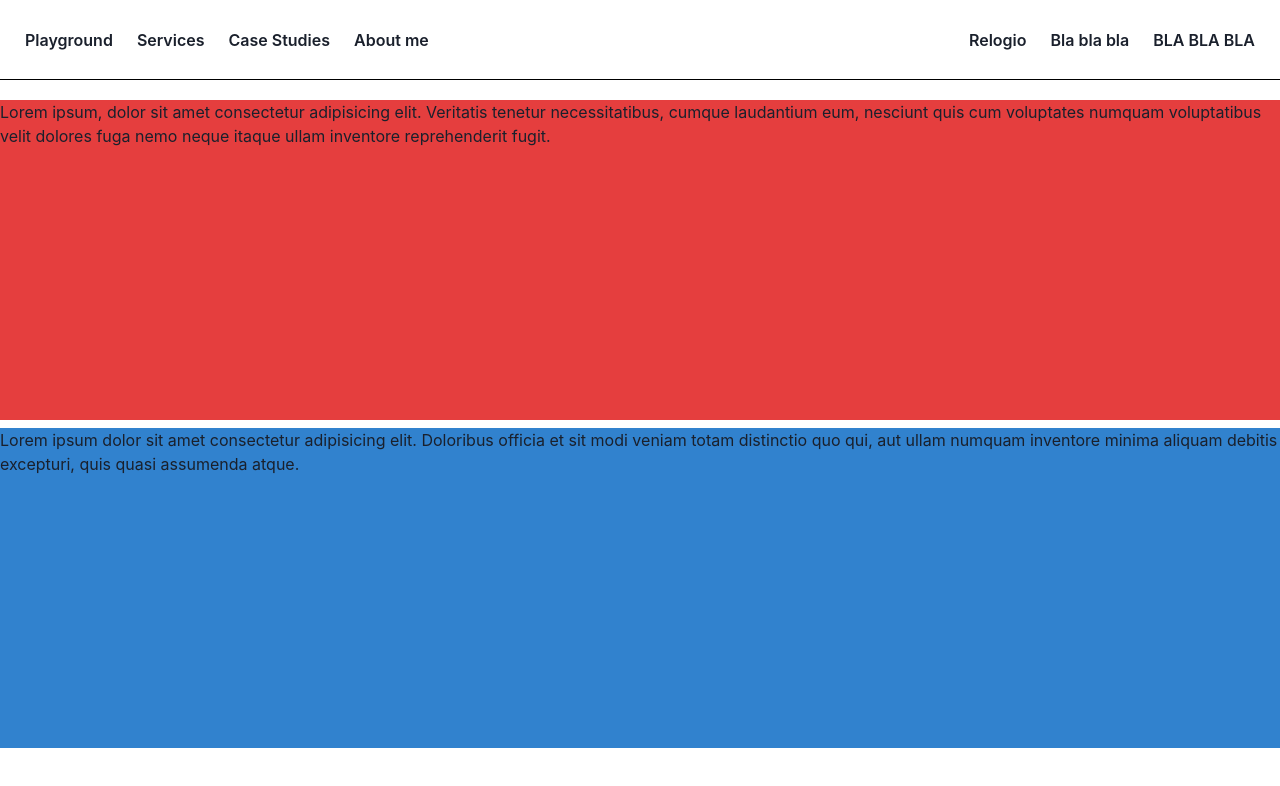
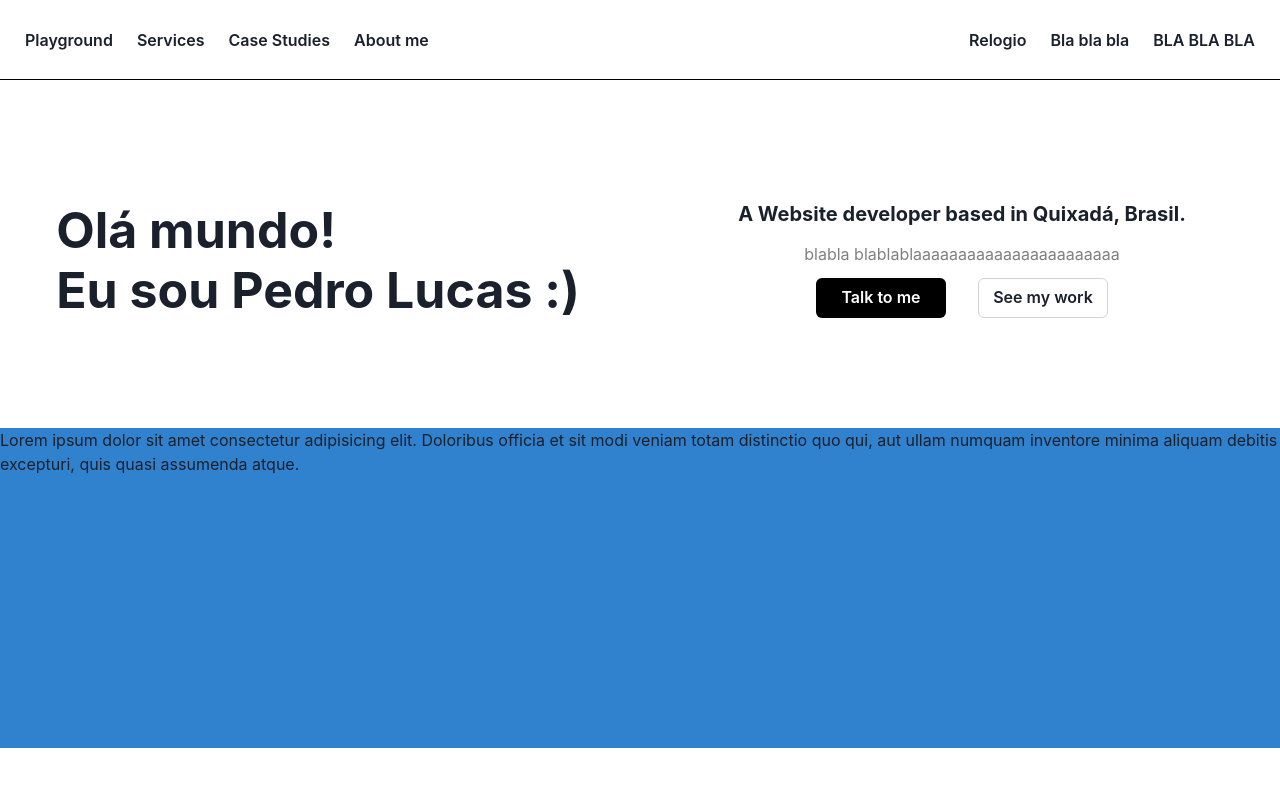
Before and after one commit to PedroLucasDeveloper/Portfolio-Frontend, a React (Vite) app in the folder frontend/: page / in a window 1280 px wide. Shown: the top 786 px of the page. Built offline with nearby package versions, Linux system fonts and the light colour scheme.

Commit message:
Implementei parte da página inicial

```diff
--- /dev/null
+++ b/frontend/src/components/Hello.jsx
@@ -0,0 +1,26 @@
+import { Box, Button, Grid, GridItem, Heading, Stack, Text } from '@chakra-ui/react'
+
+function Hello() {
+
+  return (
+    <Box>
+      <Grid templateColumns='repeat(2, 1fr)' gap={2}>
+      <GridItem display={'flex'} justifyContent={'center'} alignItems={'center'} w='100%' h={'40vh'} p={3}>
+        <Heading fontSize={'50px'}>Olá mundo! <br /> Eu sou Pedro Lucas :)</Heading>
+      </GridItem>
+
+      <GridItem display={'flex'} flexDirection={'column'} justifyContent={'center'} alignItems={'center'} w='100%' h={'40vh'} p={3}>
+      <Heading fontSize={'20px'} mb={4}>A Website developer based in Quixadá, Brasil.</Heading>
+      <Text mb={3} color={'gray'}>blabla blablablaaaaaaaaaaaaaaaaaaaaaaa</Text>
+        <Stack spacing={8} direction={'row'}>
+            <Button bg={'black'} color={'white'} w={'130px'}>Talk to me</Button>
+            <Button variant={'solid'} border={'1px solid lightgray'} bg={'white'} w={'130px'}>See my work</Button>
+        </Stack>
+      </GridItem>
+    </Grid>
+
+    </Box>
+  )
+}
+
+export default Hello
--- a/frontend/src/pages/PaginaInicial.jsx
+++ b/frontend/src/pages/PaginaInicial.jsx
@@ -1,5 +1,6 @@
 import { Box, Grid, GridItem } from '@chakra-ui/react'
 import MenuBar from '../components/MenuBar'
+import Hello from '../components/Hello'
 
 function PaginaInicial() {
 
@@ -8,8 +9,8 @@ function PaginaInicial() {
       <MenuBar/>
 
       <Grid templateRows='repeat(2, 1fr)' gap={2}>
-      <GridItem w='100%' h={'40vh'} bg='red.500'>
-        <p>Lorem ipsum, dolor sit amet consectetur adipisicing elit. Veritatis tenetur necessitatibus, cumque laudantium eum, nesciunt quis cum voluptates numquam voluptatibus velit dolores fuga nemo neque itaque ullam inventore reprehenderit fugit.</p>
+      <GridItem w='100%' h={'40vh'}>
+        <Hello/>
       </GridItem>
 
       <GridItem w='100%' h={'40vh'} bg='blue.500'>
```
